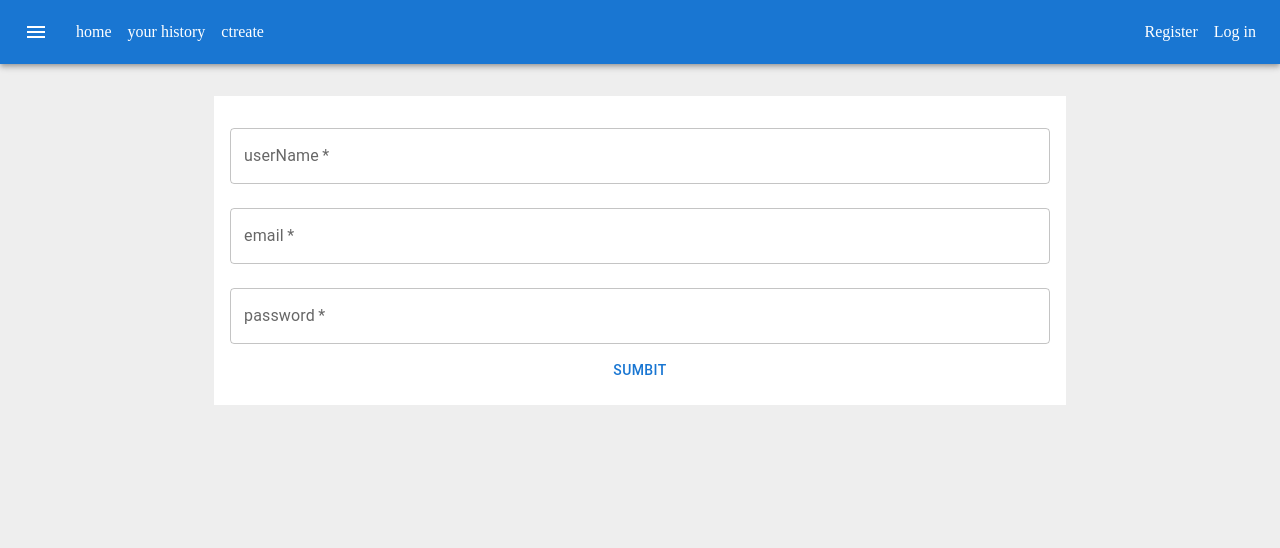
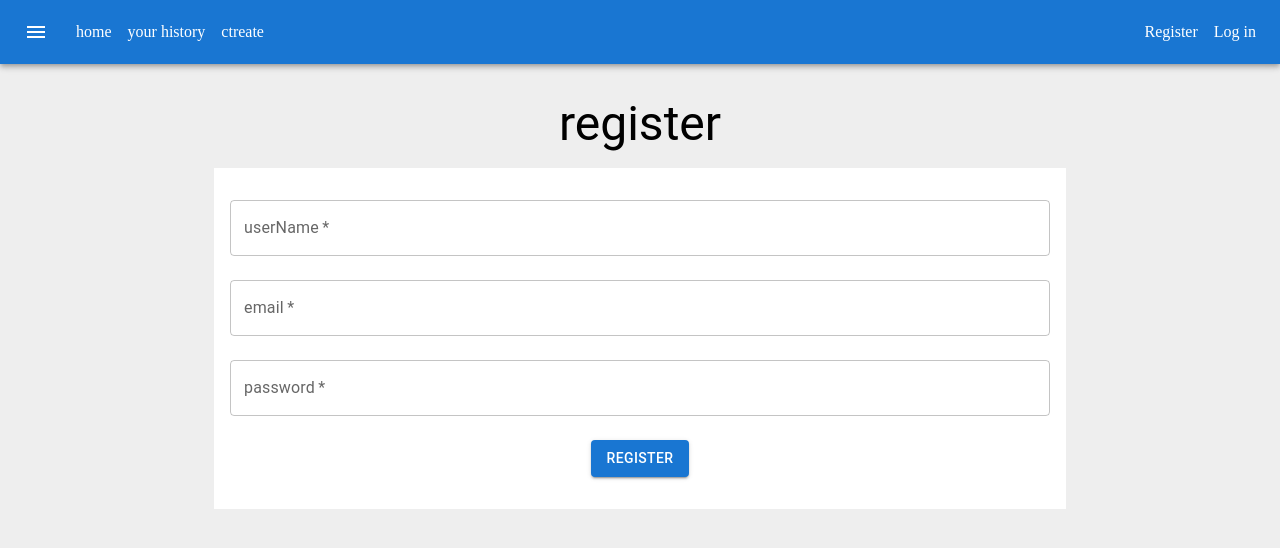
Before and after one commit to Mohammed-Almuziny/project2-frontend, a React (Create React App) app: page /register in a window 1280 px wide. Shown: the top 548 px of the page. Built offline with nearby package versions, Linux system fonts and the light colour scheme.

Commit message:
update log in and register

```diff
--- a/src/components/LogIn/index.js
+++ b/src/components/LogIn/index.js
@@ -1,6 +1,13 @@
 import React from "react";
 import { useNavigate } from "react-router-dom";
-import { Container, Box,FormGroup, TextField, Button } from "@mui/material";
+import {
+  Container,
+  Box,
+  FormGroup,
+  TextField,
+  Typography,
+  Button,
+} from "@mui/material";
 import axios from "axios";
 
 export const LogIn = ({ setUser }) => {
@@ -31,8 +38,10 @@ export const LogIn = ({ setUser }) => {
 
   return (
     <Container maxWidth="md">
+      <Typography variant="h3" align="center" mb={2}>
+        log in
+      </Typography>
       <Box sx={{ bgcolor: "background.paper", p: 2 }}>
-
         <form onSubmit={handleSubmit}>
           <FormGroup>
             <TextField
@@ -52,9 +61,12 @@ export const LogIn = ({ setUser }) => {
               margin="normal"
               required
             />
-
-          <Button type="submit">sumbit</Button>
           </FormGroup>
+          <Typography align="center" my={2}>
+            <Button color="primary" variant="contained" type="submit">
+              log in
+            </Button>
+          </Typography>
         </form>
       </Box>
     </Container>
--- a/src/components/Register/index.js
+++ b/src/components/Register/index.js
@@ -1,6 +1,13 @@
 import React from "react";
 import { useNavigate } from "react-router-dom";
-import { Container, Box, FormGroup, TextField, Button } from "@mui/material";
+import {
+  Container,
+  Box,
+  FormGroup,
+  TextField,
+  Typography,
+  Button,
+} from "@mui/material";
 import axios from "axios";
 
 export const Register = () => {
@@ -23,6 +30,9 @@ export const Register = () => {
 
   return (
     <Container maxWidth="md">
+      <Typography variant="h3" align="center" mb={2}>
+        register
+      </Typography>
       <Box sx={{ bgcolor: "background.paper", p: 2 }}>
         <form onSubmit={handleSubmit}>
           <FormGroup>
@@ -52,9 +62,12 @@ export const Register = () => {
               margin="normal"
               required
             />
-
-            <Button type="submit">sumbit</Button>
           </FormGroup>
+          <Typography align="center" my={2}>
+            <Button color="primary" variant="contained" type="submit">
+              register
+            </Button>
+          </Typography>
         </form>
       </Box>
     </Container>
```
Lines whose indentation alone changed are shown as unchanged.
